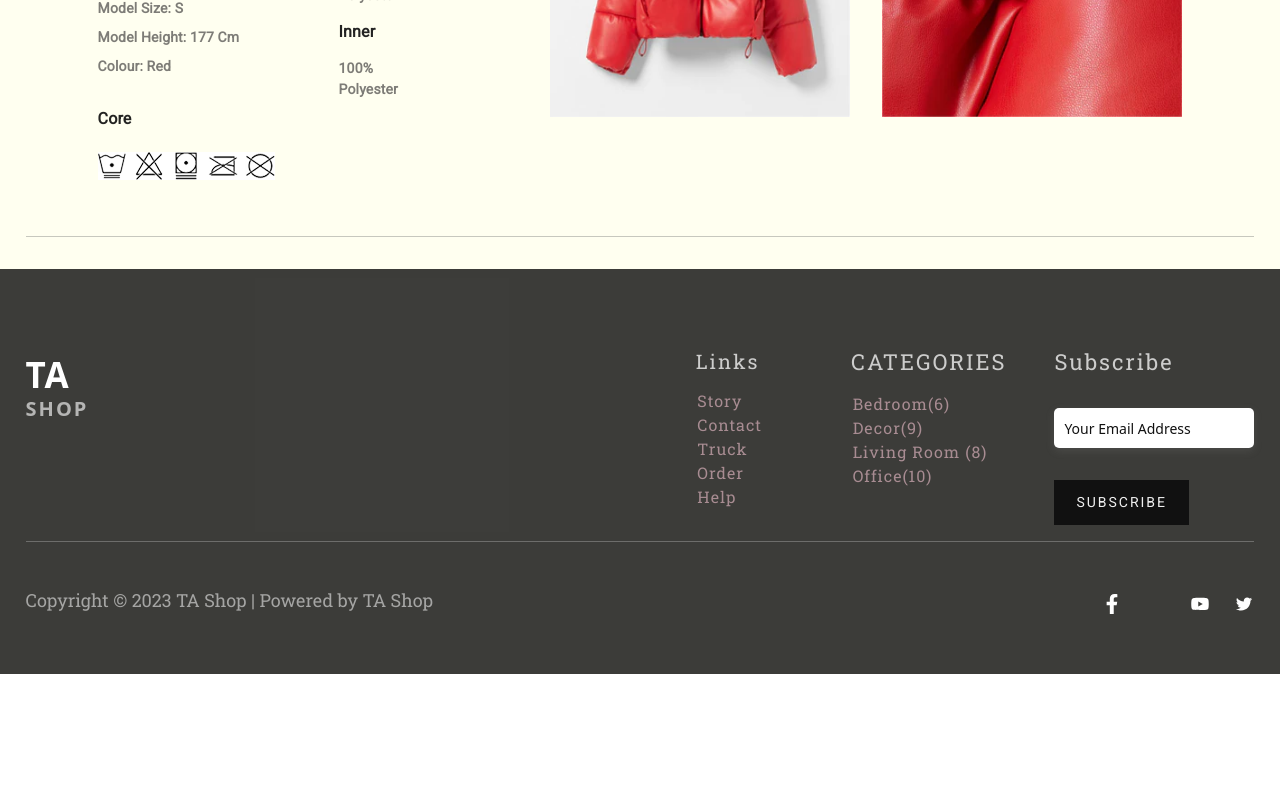
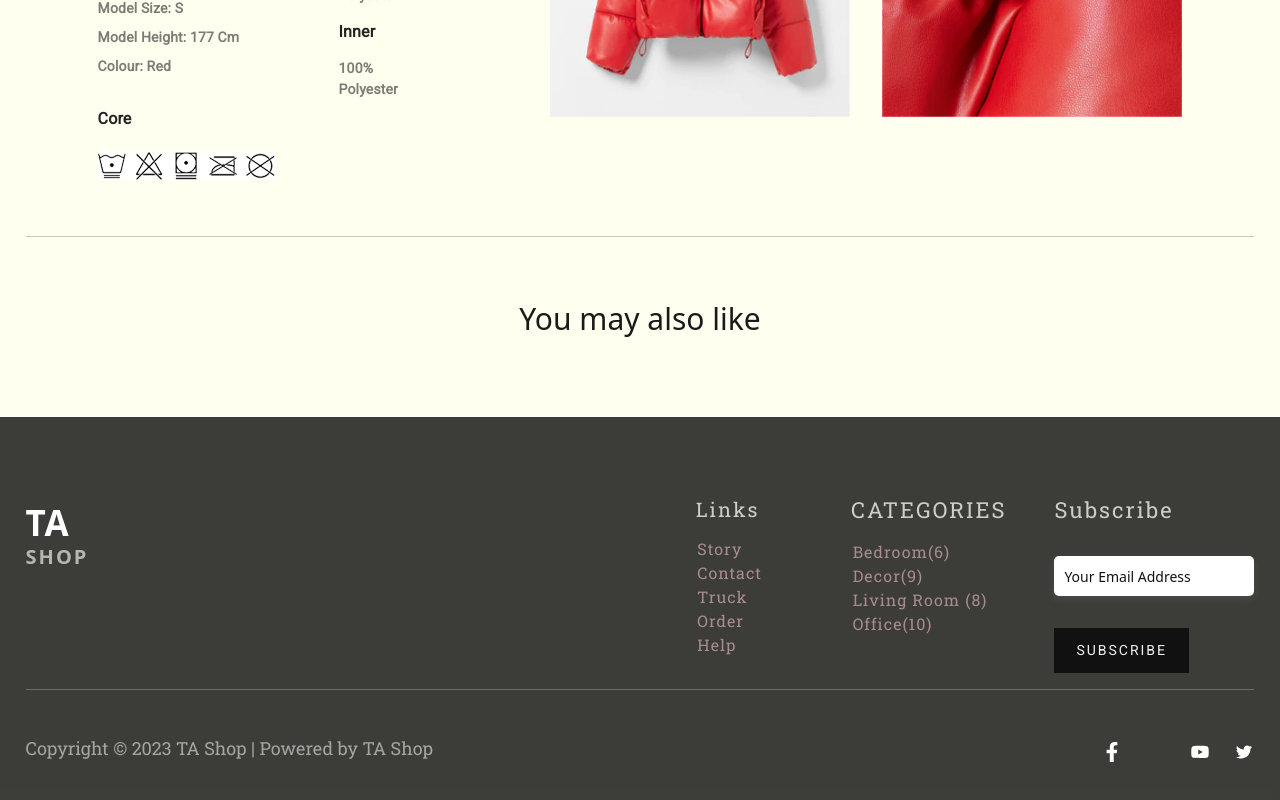
Before and after one commit to TamannaAfroz2666/TA-SHOP, a React (Create React App) app: page /product/single-page-product in a window 1280 px wide. Shown: the part 1755-2555 px from the top of the page. Before the commit the page ends 2429 px from the top, so only its background shows below. Built offline with nearby package versions, Linux system fonts and the light colour scheme; some icons are missing.

Commit message:
title add

```diff
--- a/src/Page/SinglePage/SinglePage.js
+++ b/src/Page/SinglePage/SinglePage.js
@@ -4,24 +4,26 @@ import Header from '../../layout/Header/Header';
 import PageHead from './PageHead/PageHead';
 import SingleProduct from '../../components/SinglePage/SinglePeoduct/SingleProduct';
 import ProductDescription from '../../components/SinglePage/ProductDesceiption/ProductDescription';
+import AdditionalProduct from '../../components/AdditionalProduct/AdditionalProduct';
 
 const SinglePage = () => {
     return (
         <div className='singlePage'>
             <div className="singlePageHead">
-                <Header></Header>
+                <Header/>
             </div>
             <div className="single-pageContent">
                 <div className="subPageHead">
-                    <PageHead></PageHead>
+                    <PageHead/>
                 </div>
                 <div className="singleProdCom">
-                    <SingleProduct></SingleProduct>
+                    <SingleProduct/>
                 </div>
                 <div className="productDescription">
-                    <ProductDescription></ProductDescription>
+                    <ProductDescription/>
                 </div>
                 <div className="additionalProduct">
+                    <AdditionalProduct/>
 
                 </div>
 
--- a/src/components/AdditionalProduct/AdditionalProduct.css
+++ b/src/components/AdditionalProduct/AdditionalProduct.css
@@ -8,3 +8,15 @@
     width: 100%;
 
 }
+.additionalSub{
+    width: 100%;
+    margin: 3rem 0;
+}
+.additionalSub .additionalTitle{
+    font-size: 30px;
+    font-weight: 400;
+    color: #111111f5;
+    text-align: center;
+    padding: 1rem 0 2rem 0;
+
+}
--- a/src/components/AdditionalProduct/AdditionalProduct.js
+++ b/src/components/AdditionalProduct/AdditionalProduct.js
@@ -4,6 +4,12 @@ import './AdditionalProduct.css';
 const AdditionalProduct = () => {
     return (
         <div className='additional'>
+            <div className="additionalSub">
+                <h3 className='additionalTitle'>You may also like</h3>
+                <div className="pageCarrosel">
+
+                </div>
+            </div>
 
         </div>
     );
```
